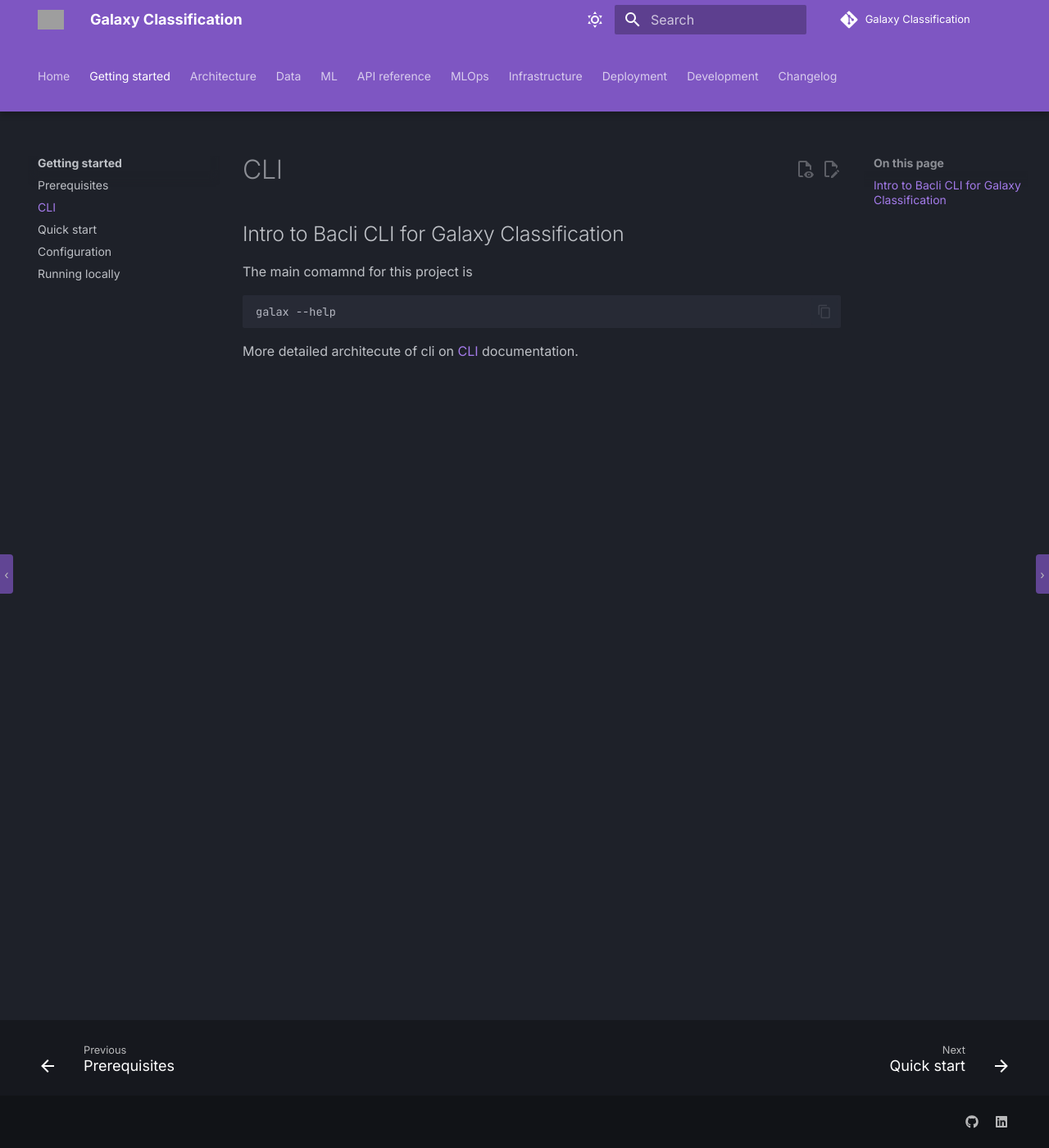
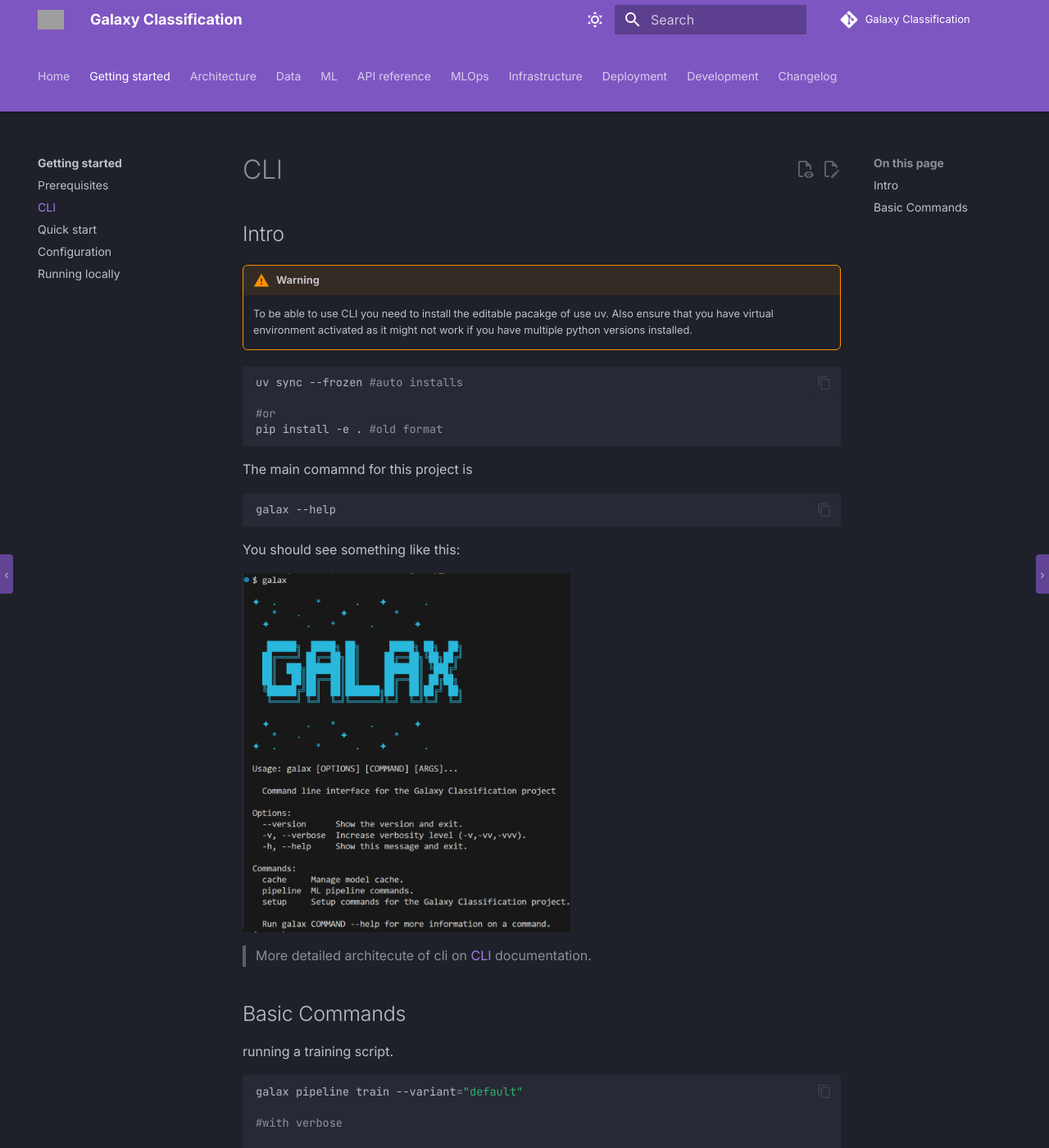
Before and after one commit to YubikNakarmi/galaxy-classification, an MkDocs documentation site: the page built from docs/docs/getting-started/cli.md, in a window 1280 px wide and 1400 px high. Shown: the whole window at 82% size. Built offline with MkDocs 1.6.1 and Material for MkDocs 9.7.7, drawn with Linux system fonts in a browser that asks for light colours; comment, search, counter and statistics services are not loaded; the version menu is left out; some of the changed text lies outside the part shown; grey boxes are pictures that could not be loaded.

Commit message:
docs: refactor and docsstring changes

````diff
--- a/docs/docs/getting-started/cli.md
+++ b/docs/docs/getting-started/cli.md
@@ -1,9 +1,34 @@
-## Intro to Bacli CLI for Galaxy Classification
+## Intro
+
+!!! Warning
+    To be able to use CLI you need to install the editable pacakge of use uv. Also ensure that you have virtual environment activated as it might not work if you have multiple python versions installed.
+
+```bash
+uv sync --frozen #auto installs
+
+#or
+pip install -e . #old format
+```
+
 The main comamnd for this project is
+
 ```sh
 galax --help
+```
+You should see something like this:
 
+![Root of CLI](../assets/cli/main.png){ width="400" height="400" align="center" }
+
+> More detailed architecute of cli on [CLI](/docs/docs/development/cli.md#overview) documentation.
+
+## Basic Commands
+
+running a training script.
+```sh
+
+galax pipeline train --variant="default"
+
+#with verbose
+
+galax -vv pipeline train --variant="default" # level 2
 ```
-
-
-More detailed architecute of cli on [CLI](/docs/docs/development/cli.md#overview) documentation.
--- a/docs/mkdocs.yml
+++ b/docs/mkdocs.yml
@@ -71,8 +71,10 @@ plugins:
           paths: ["..", "../src"]
           options:
             show_root_heading: true
-            show_source: false
             filters: ["!^__"]
+            docstring_style: google
+            docstring_section_style: spacy   # or "table"/"list"
+            merge_init_into_class: true
 
   - awesome-pages
 
````
Also changed, not shown: docs/docs/development/cli.md (+1 -0 lines), docs/docs/mlops/bentoml.md (+1 -1 lines), docs/docs/assets/architecture/bentoml.png (renamed from docs/docs/assets/bentoml.png), docs/docs/assets/architecture/training_process.drawio.png (renamed from docs/docs/assets/training_process.drawio.png), docs/docs/assets/cli/main.png (added), docs/docs/assets/data/class_distribution_1.png (renamed from docs/docs/assets/class_distribution_1.png), docs/docs/assets/data/class_distribution_sampled.png (renamed from docs/docs/assets/class_distribution_sampled.png), docs/docs/assets/data/galaxy_tree(willet.w).png (renamed from docs/docs/assets/galaxy_tree(willet.w).png), 3 other files.
